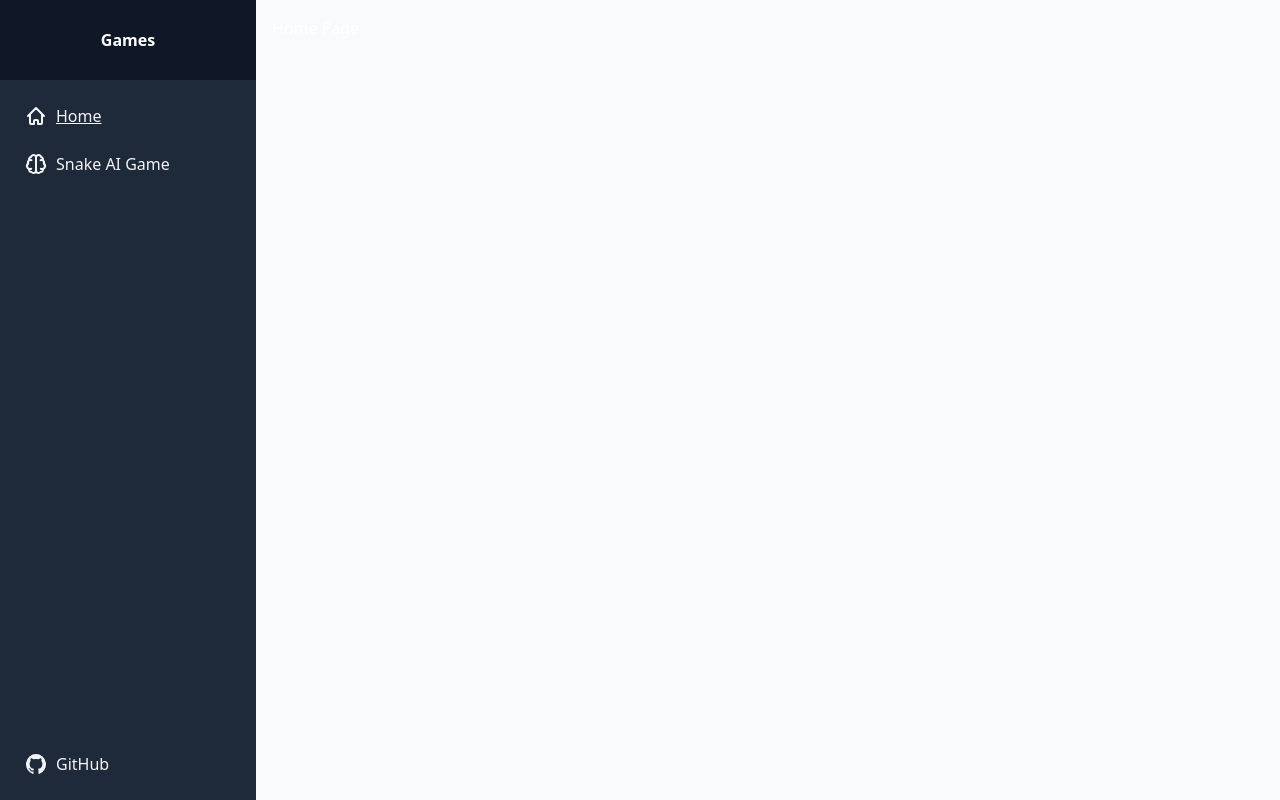
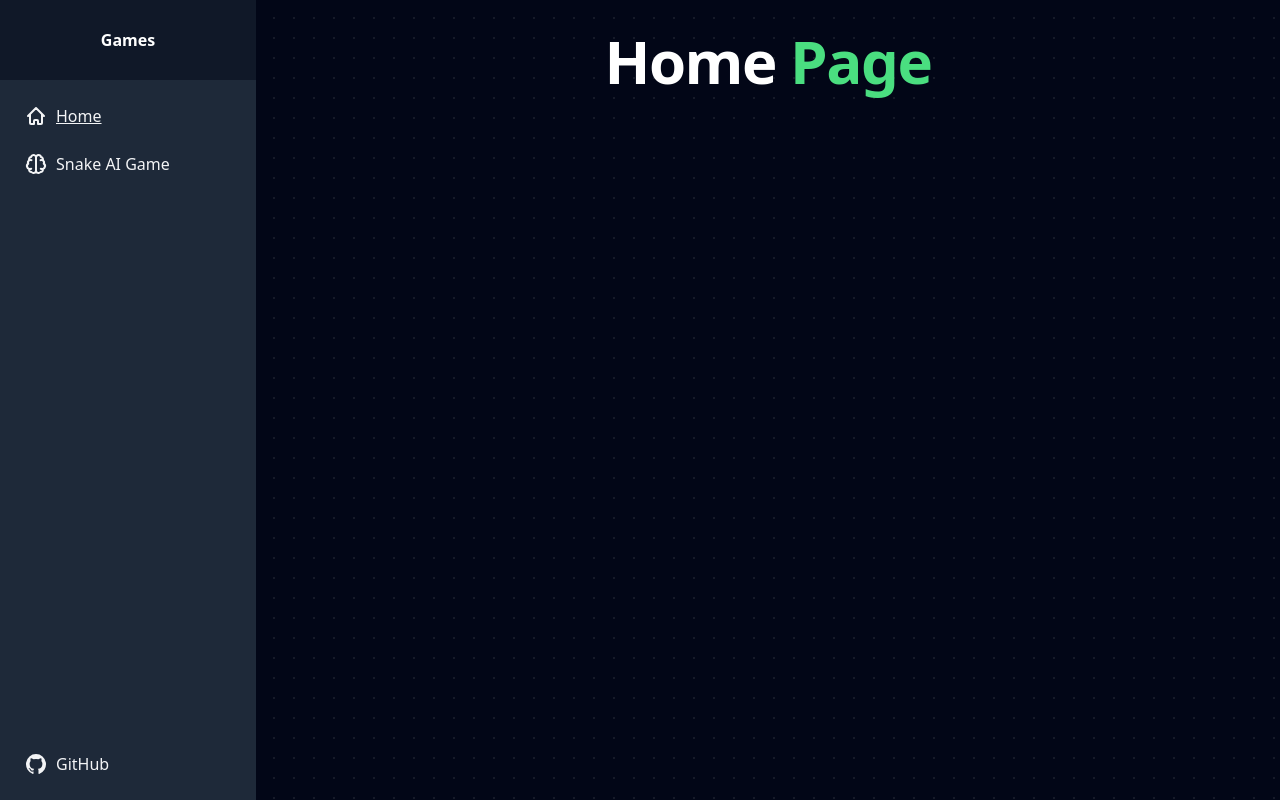
Before and after one commit to LandonJ2167/Flask-Snake-AI, a Flask app: page / in a window 1280 px wide. Run offline with Flask 3, Linux system fonts and the light colour scheme.

Commit message:
Update home.html
Add temp styling for home page

```diff
--- a/static/output.css
+++ b/static/output.css
@@ -5,59 +5,22 @@
   :root, :host {
     --font-sans: ui-sans-serif, system-ui, sans-serif, "Apple Color Emoji",
       "Segoe UI Emoji", "Segoe UI Symbol", "Noto Color Emoji";
-    --font-serif: ui-serif, Georgia, Cambria, "Times New Roman", Times, serif;
     --font-mono: ui-monospace, SFMono-Regular, Menlo, Monaco, Consolas, "Liberation Mono",
       "Courier New", monospace;
-    --color-orange-600: oklch(64.6% 0.222 41.116);
     --color-green-300: oklch(87.1% 0.15 154.449);
     --color-green-400: oklch(79.2% 0.209 151.711);
-    --color-green-600: oklch(62.7% 0.194 149.214);
-    --color-blue-100: oklch(93.2% 0.032 255.585);
-    --color-blue-400: oklch(70.7% 0.165 254.624);
-    --color-blue-500: oklch(62.3% 0.214 259.815);
-    --color-blue-600: oklch(54.6% 0.245 262.881);
-    --color-slate-400: oklch(70.4% 0.04 256.788);
     --color-gray-50: oklch(98.5% 0.002 247.839);
     --color-gray-100: oklch(96.7% 0.003 264.542);
-    --color-gray-200: oklch(92.8% 0.006 264.531);
-    --color-gray-500: oklch(55.1% 0.027 264.364);
-    --color-gray-600: oklch(44.6% 0.03 256.802);
     --color-gray-700: oklch(37.3% 0.034 259.733);
     --color-gray-800: oklch(27.8% 0.033 256.848);
     --color-gray-900: oklch(21% 0.034 264.665);
-    --color-black: #000;
     --color-white: #fff;
     --spacing: 0.25rem;
-    --breakpoint-xl: 80rem;
-    --container-md: 28rem;
-    --container-3xl: 48rem;
-    --container-7xl: 80rem;
-    --text-base: 1rem;
-    --text-base--line-height: calc(1.5 / 1);
-    --text-lg: 1.125rem;
-    --text-lg--line-height: calc(1.75 / 1.125);
-    --text-xl: 1.25rem;
-    --text-xl--line-height: calc(1.75 / 1.25);
-    --text-2xl: 1.5rem;
-    --text-2xl--line-height: calc(2 / 1.5);
-    --text-3xl: 1.875rem;
-    --text-3xl--line-height: calc(2.25 / 1.875);
-    --text-4xl: 2.25rem;
-    --text-4xl--line-height: calc(2.5 / 2.25);
-    --text-5xl: 3rem;
-    --text-5xl--line-height: 1;
     --text-6xl: 3.75rem;
     --text-6xl--line-height: 1;
-    --font-weight-medium: 500;
     --font-weight-semibold: 600;
     --font-weight-bold: 700;
-    --font-weight-extrabold: 800;
     --tracking-tight: -0.025em;
-    --leading-relaxed: 1.625;
-    --radius-md: 0.375rem;
-    --radius-lg: 0.5rem;
-    --ease-out: cubic-bezier(0, 0, 0.2, 1);
-    --ease-in-out: cubic-bezier(0.4, 0, 0.2, 1);
     --default-transition-duration: 150ms;
     --default-transition-timing-function: cubic-bezier(0.4, 0, 0.2, 1);
     --default-font-family: var(--font-sans);
@@ -331,9 +261,6 @@
   .bg-green-400 {
     background-color: var(--color-green-400);
   }
-  .p-4 {
-    padding: calc(var(--spacing) * 4);
-  }
   .px-2 {
     padding-inline: calc(var(--spacing) * 2);
   }
@@ -449,34 +347,10 @@
     }
   }
 }
-@property --tw-rotate-x {
-  syntax: "*";
-  inherits: false;
-}
-@property --tw-rotate-y {
-  syntax: "*";
-  inherits: false;
-}
-@property --tw-rotate-z {
-  syntax: "*";
-  inherits: false;
-}
-@property --tw-skew-x {
-  syntax: "*";
-  inherits: false;
-}
-@property --tw-skew-y {
-  syntax: "*";
-  inherits: false;
-}
 @property --tw-border-style {
   syntax: "*";
   inherits: false;
   initial-value: solid;
-}
-@property --tw-leading {
-  syntax: "*";
-  inherits: false;
 }
 @property --tw-font-weight {
   syntax: "*";
@@ -486,29 +360,12 @@
   syntax: "*";
   inherits: false;
 }
-@property --tw-outline-style {
-  syntax: "*";
-  inherits: false;
-  initial-value: solid;
-}
-@property --tw-ease {
-  syntax: "*";
-  inherits: false;
-}
 @layer properties {
   @supports ((-webkit-hyphens: none) and (not (margin-trim: inline))) or ((-moz-orient: inline) and (not (color:rgb(from red r g b)))) {
     *, ::before, ::after, ::backdrop {
-      --tw-rotate-x: initial;
-      --tw-rotate-y: initial;
-      --tw-rotate-z: initial;
-      --tw-skew-x: initial;
-      --tw-skew-y: initial;
       --tw-border-style: solid;
-      --tw-leading: initial;
       --tw-font-weight: initial;
       --tw-tracking: initial;
-      --tw-outline-style: solid;
-      --tw-ease: initial;
     }
   }
 }
--- a/templates/base.html
+++ b/templates/base.html
@@ -6,9 +6,7 @@
     <title>{% block title %} Flask App {% endblock %}</title>
     <link href="./static/output.css" rel="stylesheet">
 </head>
-
-<body class="flex h-screen w-full bg-gray-50">
-
+<body class="flex h-screen w-full bg-gray-900">
     <div class="flex flex-col w-64 bg-gray-800 shrink-0">
         <div class="flex items-center justify-center h-20 bg-gray-900">
             <span class="text-white font-bold text-center">Games</span>
@@ -16,20 +14,20 @@
         <div class="flex flex-col flex-1 overflow-y-auto">
             <nav class="flex-1 px-2 py-4 bg-gray-800 flex flex-col">
                 <a href="/" class="flex items-center px-4 py-2 text-gray-100 hover:bg-gray-700 rounded {{ 'underline' if request.path == '/' else '' }}">
-                    <svg class="w-6 h-6 mr-2" fill="none" viewBox="0 0 24 24" stroke="currentColor" xmlns="http://www.w3.org/2000/svg">
+                    <svg class="w-6 h-6 mr-2" fill="none" viewBox="0 0 24 24" stroke="currentColor">
                         <path stroke-linecap="round" stroke-linejoin="round" stroke-width="2" d="m4 12 8-8 8 8M6 10.5V19a1 1 0 0 0 1 1h3v-3a1 1 0 0 1 1-1h2a1 1 0 0 1 1 1v3h3a1 1 0 0 0 1-1v-8.5" />
                     </svg>
                     Home
                 </a>
                 <a href="/snake" class="flex items-center px-4 py-2 mt-2 text-gray-100 hover:bg-gray-700 rounded {{ 'underline' if request.path == '/snake' else '' }}">
-                    <svg class="w-6 h-6 mr-2" fill="none" viewBox="0 0 24 24" stroke="currentColor" xmlns="http://www.w3.org/2000/svg">
+                    <svg class="w-6 h-6 mr-2" fill="none" viewBox="0 0 24 24" stroke="currentColor">
                         <path stroke-linecap="round" stroke-linejoin="round" stroke-width="2" d="M12 18.5A2.493 2.493 0 0 1 7.51 20H7.5a2.468 2.468 0 0 1-2.4-3.154 2.98 2.98 0 0 1-.85-5.274 2.468 2.468 0 0 1 .92-3.182 2.477 2.477 0 0 1 1.876-3.344 2.5 2.5 0 0 1 3.41-1.856A2.5 2.5 0 0 1 12 5.5m0 13v-13m0 13a2.493 2.493 0 0 0 4.49 1.5h.01a2.468 2.468 0 0 0 2.403-3.154 2.98 2.98 0 0 0 .847-5.274 2.468 2.468 0 0 0-.921-3.182 2.477 2.477 0 0 0-1.875-3.344A2.5 2.5 0 0 0 14.5 3 2.5 2.5 0 0 0 12 5.5m-8 5a2.5 2.5 0 0 1 3.48-2.3m-.28 8.551a3 3 0 0 1-2.953-5.185M20 10.5a2.5 2.5 0 0 0-3.481-2.3m.28 8.551a3 3 0 0 0 2.954-5.185" />
                     </svg>
                     Snake AI Game
                 </a>
                 <div class="mt-auto">
                     <a href="https://github.com/LandonJ2167/Flask-Snake-AI" class="flex items-center px-4 py-2 text-gray-100 hover:bg-gray-700 rounded">
-                        <svg class="w-6 h-6 mr-2" fill="currentColor" viewBox="0 0 24 24" xmlns="http://www.w3.org/2000/svg">
+                        <svg class="w-6 h-6 mr-2" fill="currentColor" viewBox="0 0 24 24">
                             <path fill-rule="evenodd" d="M12.006 2a9.847 9.847 0 0 0-6.484 2.44 10.32 10.32 0 0 0-3.393 6.17 10.48 10.48 0 0 0 1.317 6.955 10.045 10.045 0 0 0 5.4 4.418c.504.095.683-.223.683-.494 0-.245-.01-1.052-.014-1.908-2.78.62-3.366-1.21-3.366-1.21a2.711 2.711 0 0 0-1.11-1.5c-.907-.637.07-.621.07-.621.317.044.62.163.885.346.266.183.487.426.647.71.135.253.318.476.538.655a2.079 2.079 0 0 0 2.37.196c.045-.52.27-1.006.635-1.37-2.219-.259-4.554-1.138-4.554-5.07a4.022 4.022 0 0 1 1.031-2.75 3.77 3.77 0 0 1 .096-2.713s.839-.275 2.749 1.05a9.26 9.26 0 0 1 5.004 0c1.906-1.325 2.74-1.05 2.74-1.05.37.858.406 1.828.101 2.713a4.017 4.017 0 0 1 1.029 2.75c0 3.939-2.339 4.805-4.564 5.058a2.471 2.471 0 0 1 .679 1.897c0 1.372-.012 2.477-.012 2.814 0 .272.18.592.687.492a10.05 10.05 0 0 0 5.388-4.421 10.473 10.473 0 0 0 1.313-6.948 10.32 10.32 0 0 0-3.39-6.165A9.847 9.847 0 0 0 12.007 2Z" clip-rule="evenodd" />
                         </svg>
                         GitHub
@@ -38,13 +36,11 @@
             </nav>
         </div>
     </div>
+    <!-- Main content -->
+<div class="flex-1 bg-gray-900 overflow-y-auto">
+    {% block content %}
 
-    <!-- Main content -->
-    <div class="flex-1 overflow-y-auto p-4 text-white">
-        {% block content %}
-
-        {% endblock %}
-    </div>
-
+    {% endblock %}
+</div>
 </body>
 </html>
--- a/templates/home.html
+++ b/templates/home.html
@@ -1,13 +1,30 @@
 {% extends "base.html" %}
+{% block title %} Home {% endblock %}
+{% block content %}
+<style>
+@keyframes moveGrid {
+    0% { background-position: 0 0; }
+    100% { background-position: 40px 40px; }
+}
+.grid-bg {
+    position: fixed;
+    inset: 0;
+    left: 256px;
+    background-color: #020617;
+    background-image: radial-gradient(rgba(255,255,255,0.08) 1px, transparent 1px);
+    background-size: 20px 20px;
+    animation: moveGrid 3s linear infinite;
+    pointer-events: none;
+    z-index: 0;
+}
+</style>
 
-{% block title %} Snake AI Game {% endblock %}
+<div class="grid-bg"></div>
 
-{% block content %}
-
-
-
-<p>Home Page</p>
-
-
+<div style="position: fixed; inset: 0; left: 256px; z-index: 10; display: flex; flex-direction: column; align-items: center; justify-content: top; text-align: top; padding: 1rem;">
+    <h1 style="font-size: 3.75rem; font-weight: 700; color: white; margin-bottom: 1.5rem; letter-spacing: -0.025em;">
+        Home <span style="color: #4ade80;">Page</span>
+    </h1>
+</div>
 
 {% endblock %}
--- a/templates/snake.html
+++ b/templates/snake.html
@@ -11,6 +11,7 @@
 .grid-bg {
     position: fixed;
     inset: 0;
+    /*left: 256px; Add to exclude the navbar*/
     background-image:
         linear-gradient(rgba(74, 222, 128, 0.05) 1px, transparent 1px),
         linear-gradient(90deg, rgba(74, 222, 128, 0.05) 1px, transparent 1px);
@@ -18,6 +19,7 @@
     animation: moveGrid 3s linear infinite;
     pointer-events: none;
     z-index: 0;
+
 }
 </style>
 
```
Also changed, not shown: other parts of static/output.css (+0 -62 lines).
